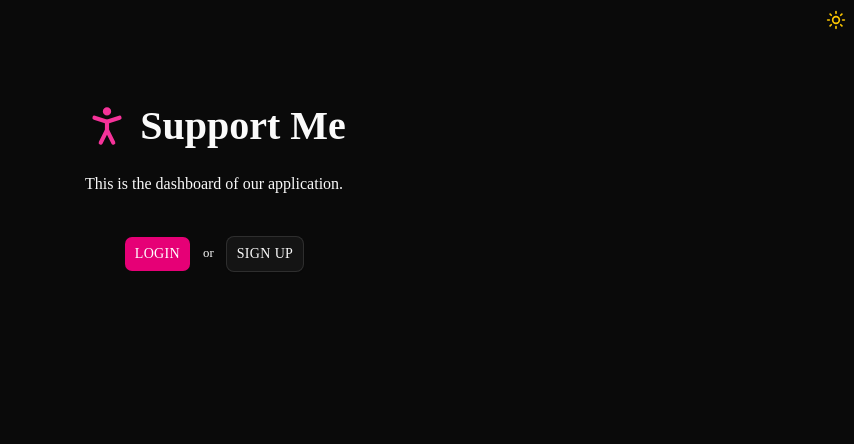
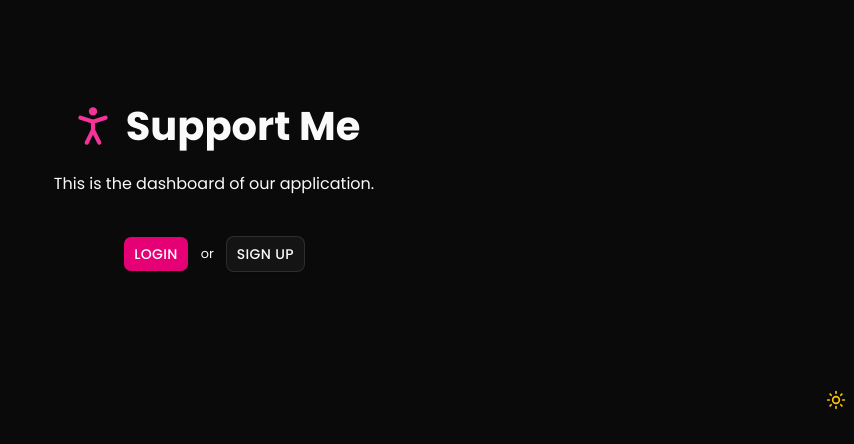
Before and after one commit to Engwitaya01/support-me-course, a Next.js app: page / in a window 1280 px wide. Shown: the top 444 px of the page, without its empty margins (426-1280 px from the left). Built offline with nearby package versions, Linux system fonts and the light colour scheme.

Commit message:
fix: adjust light/dark toggle position and clean up theme provider imports

```diff
--- a/app/(logged-out)/layout.tsx
+++ b/app/(logged-out)/layout.tsx
@@ -11,7 +11,7 @@ export default function LoggedOutLayout({ children }: Props) {
         {children}
       </div>
 
-      <LightDarkToggle className="fixed  right-0 top-0.5" />
+      <LightDarkToggle className="fixed right-0 top-1/2 -translate-y-1/2" />
     </>
   );
 }
--- a/app/layout.tsx
+++ b/app/layout.tsx
@@ -27,8 +27,8 @@ export default function RootLayout({
   children: React.ReactNode;
 }>) {
   return (
-    <html lang="en"  suppressHydrationWarning>
-      {/* className={cn("h-full", "antialiased", geistSans.variable, geistMono.variable, "font-sans", poppins.variable )} */}
+    <html lang="en"  suppressHydrationWarning
+      className={cn("h-full", "antialiased", geistSans.variable, geistMono.variable, "font-sans", poppins.variable )} >
 
       <body className= {cn("min-h-full", "flex", "flex-col" )}>
         <ThemeProvider
```
Also changed, not shown: components/theme-provider.tsx (+4 -6 lines).
